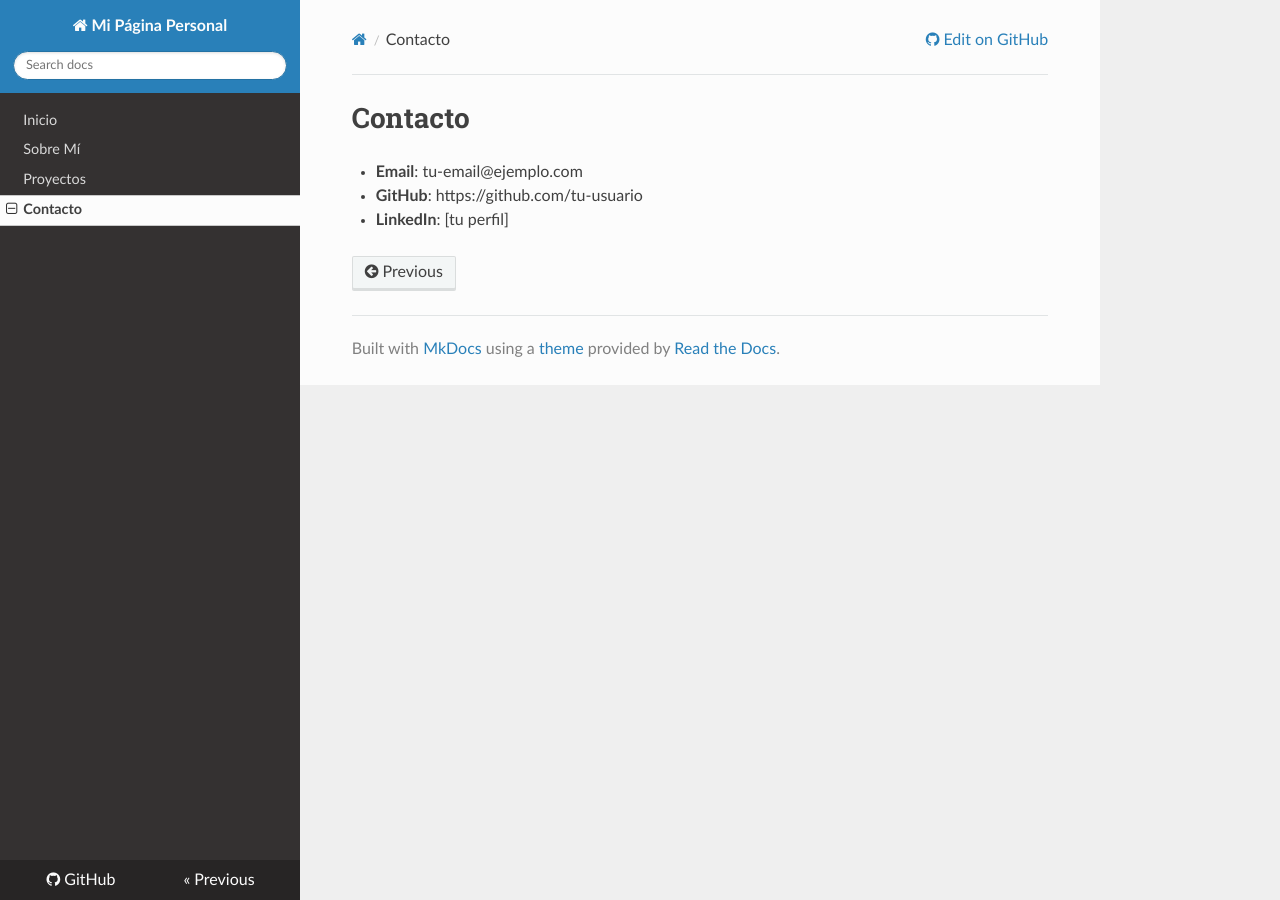
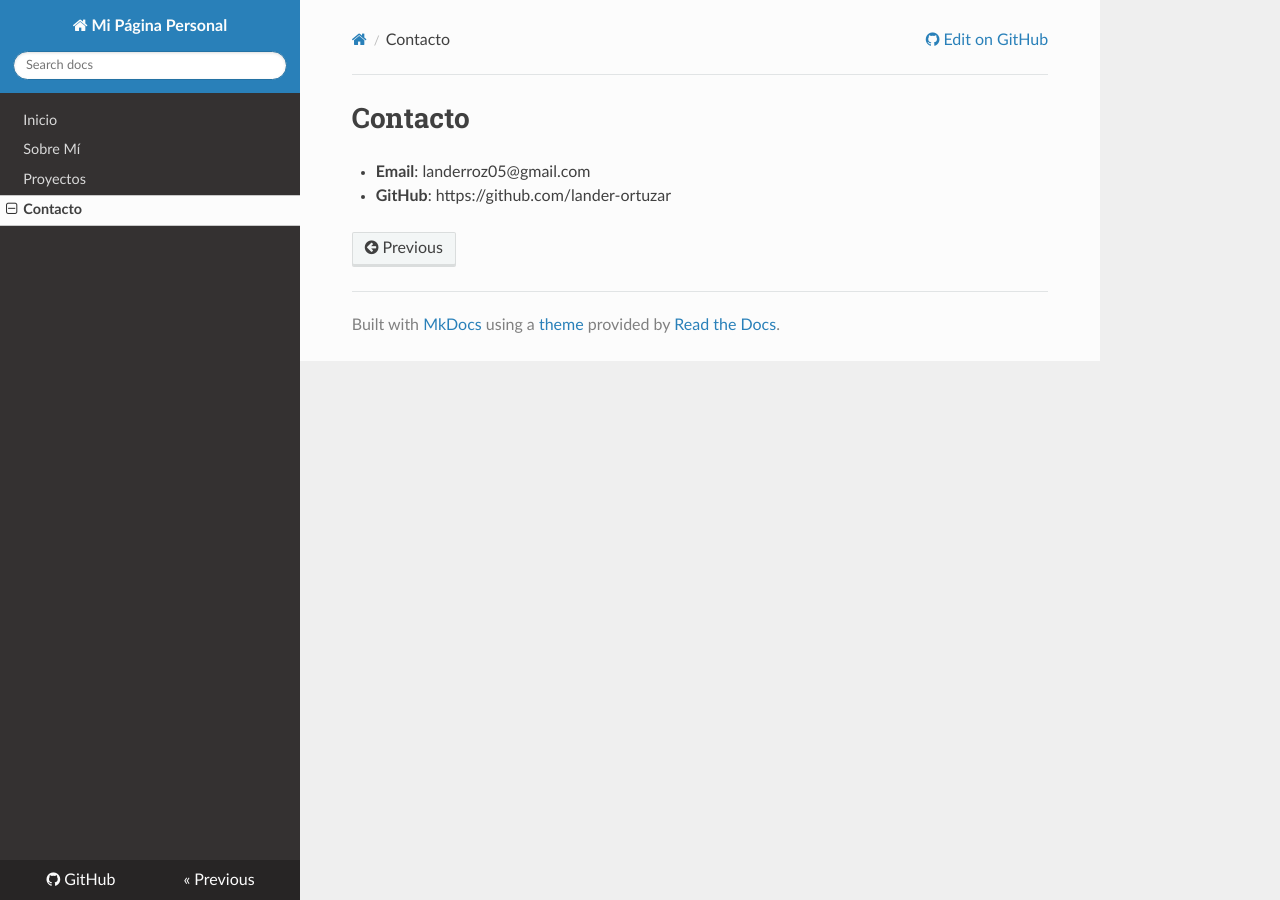
Before and after one commit to lander-ortuzar/Lander-Ortuzar.github.io, an MkDocs documentation site: the page built from docs/contacto.md, in a window 1280 px wide. Built offline with MkDocs 1.6.1, drawn with Linux system fonts in a browser that asks for light colours; nearby versions of some CDN libraries.

```diff
--- a/docs/contacto.md
+++ b/docs/contacto.md
@@ -1,5 +1,4 @@
 # Contacto
 
-- **Email**: tu-email@ejemplo.com
-- **GitHub**: https://github.com/tu-usuario
-- **LinkedIn**: [tu perfil]
+- **Email**: landerroz05@gmail.com
+- **GitHub**: https://github.com/lander-ortuzar
```
Also changed, not shown: 2 other files.
